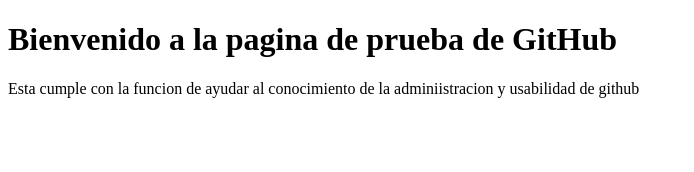
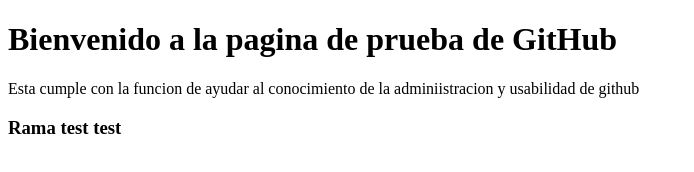
Before and after one commit to Freaklipe/pagina-web, a plain HTML site: page index.html in a window 1280 px wide. Shown: the whole page, without its empty margins (0-694 px from the left). Drawn offline with Linux system fonts and the light colour scheme.

Commit message:
Update index.html
actulizacion en index

```diff
--- a/index.html
+++ b/index.html
@@ -7,5 +7,6 @@
     <body>
         <h1>Bienvenido a la pagina de prueba de GitHub</h1>
         <p>Esta cumple con la funcion de ayudar al conocimiento de la adminiistracion y usabilidad de github</p>
+        <h3>Rama test test</h3>
     </body>
 </html>
```
